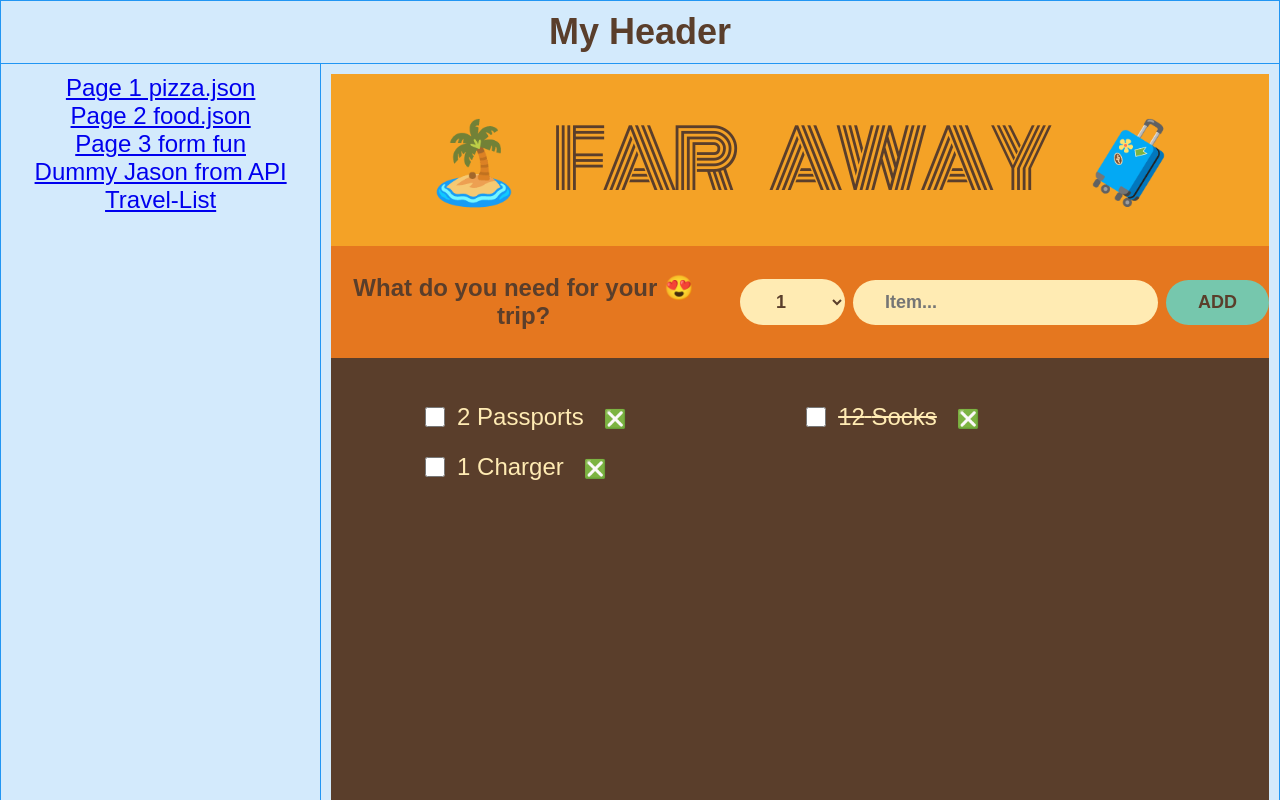
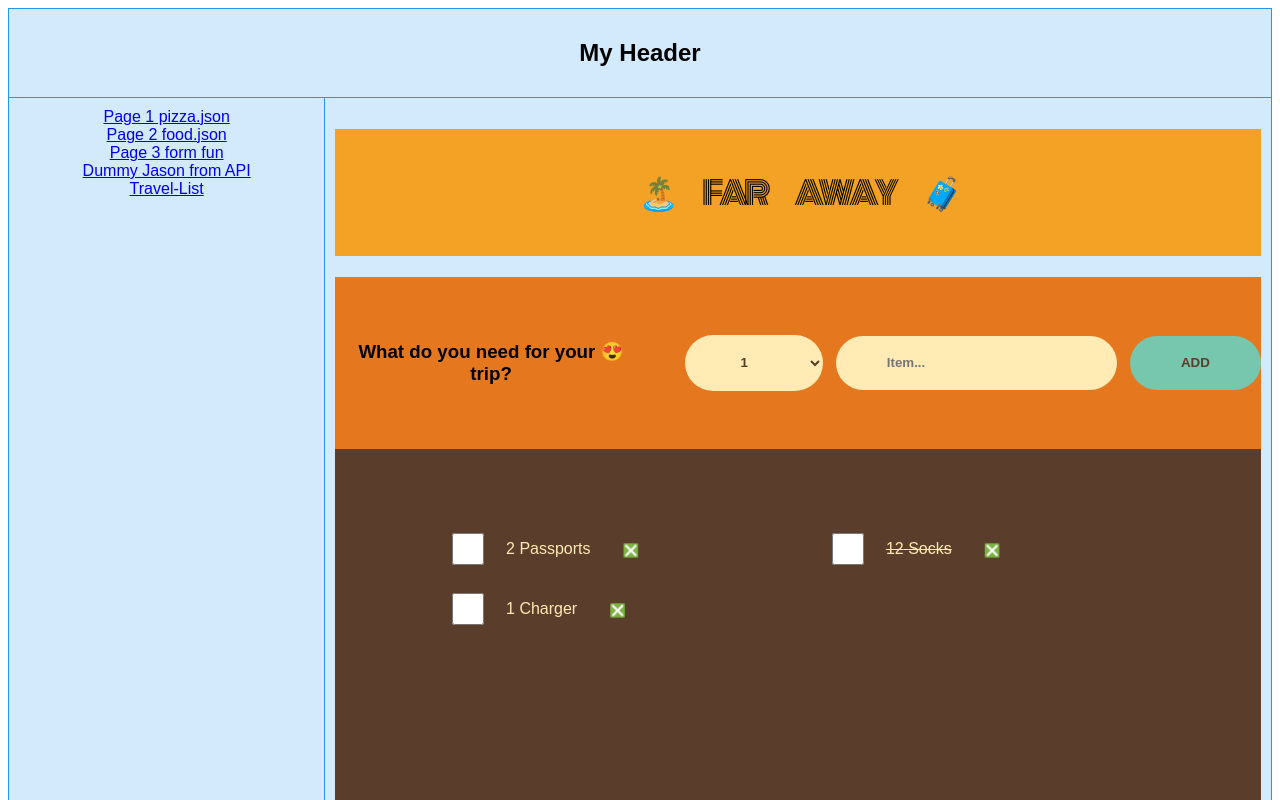
Before and after one commit to wuztb/code-sandbox-react-alpha, a React (Create React App) app: page /pageTravelList in a window 1280 px wide. Shown: the top 800 px of the page. Built offline with nearby package versions, Linux system fonts and the light colour scheme.

Commit message:
small corrections

```diff
--- a/src/pages/travel-list/AppTravelList.js
+++ b/src/pages/travel-list/AppTravelList.js
@@ -38,7 +38,7 @@ export default function AppTravelList() {
   }
 
   return (
-    <div>
+    <div className="travel-container">
       <Logo />
       <Form onAddItems={handleAddItems} />
       <PackingList
--- a/src/pages/travel-list/PackingList.js
+++ b/src/pages/travel-list/PackingList.js
@@ -11,11 +11,10 @@ export default function PackingList({
 
   let sortedItems;
   if (sortBy === "input") sortedItems = items;
-  if (sortBy === "discription")
+  if (sortBy === "description")
     sortedItems = items
       .slice()
-      .sort((a, b) => a.description.localCompare(b.description));
-
+      .sort((a, b) => a.description.localeCompare(b.description));
   if (sortBy === "packed")
     sortedItems = items
       .slice()
@@ -37,7 +36,7 @@ export default function PackingList({
       <div className="actions">
         <select value={sortBy} onChange={(e) => setSortBy(e.target.value)}>
           <option value="input">Sort by input order</option>
-          <option value="discription">Sort by discription</option>
+          <option value="description">Sort by description</option>
           <option value="packed">Sort by packed status</option>
         </select>
         <button onClick={onClearItems}>Clear list</button>
--- a/src/pages/travel-list/styles.css
+++ b/src/pages/travel-list/styles.css
@@ -1,35 +1,9 @@
 @import url("https://fonts.googleapis.com/css2?family=Monoton&family=Quicksand:wght@500;700&display=swap");
-
-* {
-  margin: 0;
-  padding: 0;
-  box-sizing: border-box;
-}
-
-html {
-  font-size: 62.5%;
-}
-
-body {
-  font-size: 2.4rem;
-  font-family: sans-serif;
-  color: #5a3e2b;
-  font-family: "Quicksand";
-  font-weight: 500;
-}
-
-.app {
-  width: 100%;
-  height: 100vh;
-  display: grid;
-  grid-template-rows: auto auto 1fr auto;
-}
-
+@scope (.travel-container) {
   h1 {
     text-align: center;
     background-color: #f4a226;
     font-family: "Monoton";
-  font-size: 8rem;
     text-transform: uppercase;
     font-weight: 400;
     word-spacing: 30px;
@@ -48,7 +22,6 @@ h1 {
 
   h3 {
     margin-right: 1.6rem;
-  font-size: 2.4rem;
   }
 
   button,
@@ -61,7 +34,6 @@ input {
     border-radius: 10rem;
     padding: 1.2rem 3.2rem;
     font-weight: 700;
-  font-size: 1.8rem;
     cursor: pointer;
   }
 
@@ -86,7 +58,6 @@ input {
   .list select {
     text-transform: uppercase;
     padding: 0.8rem 2.4rem;
-  font-size: 1.4rem;
     font-weight: 700;
     margin: 0 0.8rem;
   }
@@ -119,7 +90,6 @@ input[type="checkbox"] {
     cursor: pointer;
     background: none;
     border: none;
-  font-size: 1.8rem;
     padding: 0.8rem;
     transform: translateY(2px);
   }
@@ -130,3 +100,4 @@ input[type="checkbox"] {
     font-weight: 700;
     padding: 3.2rem 0;
   }
+}
```
Lines whose indentation alone changed are shown as unchanged.
